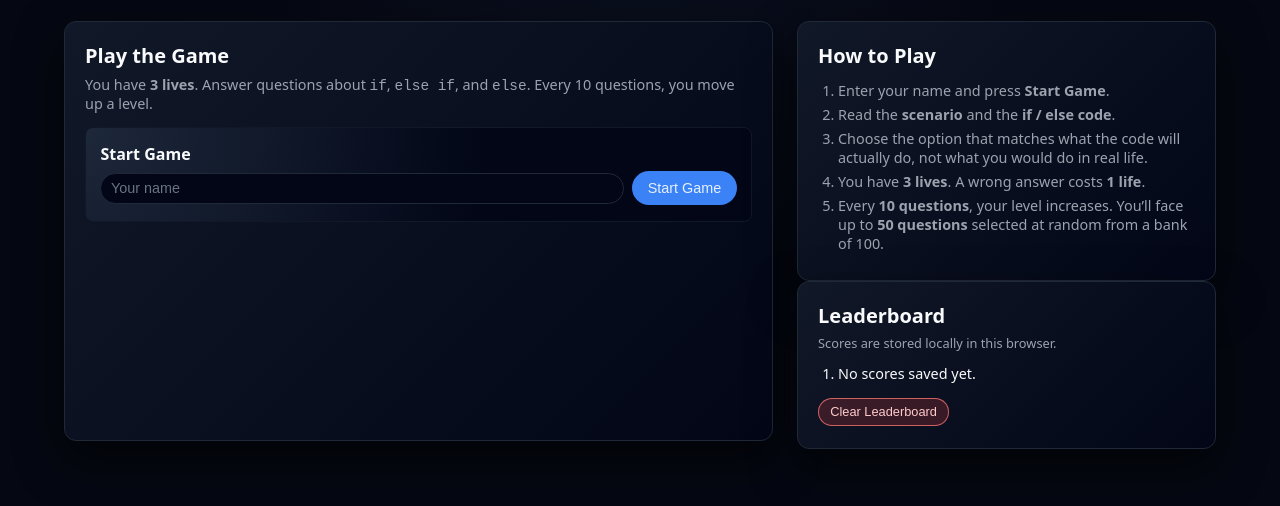
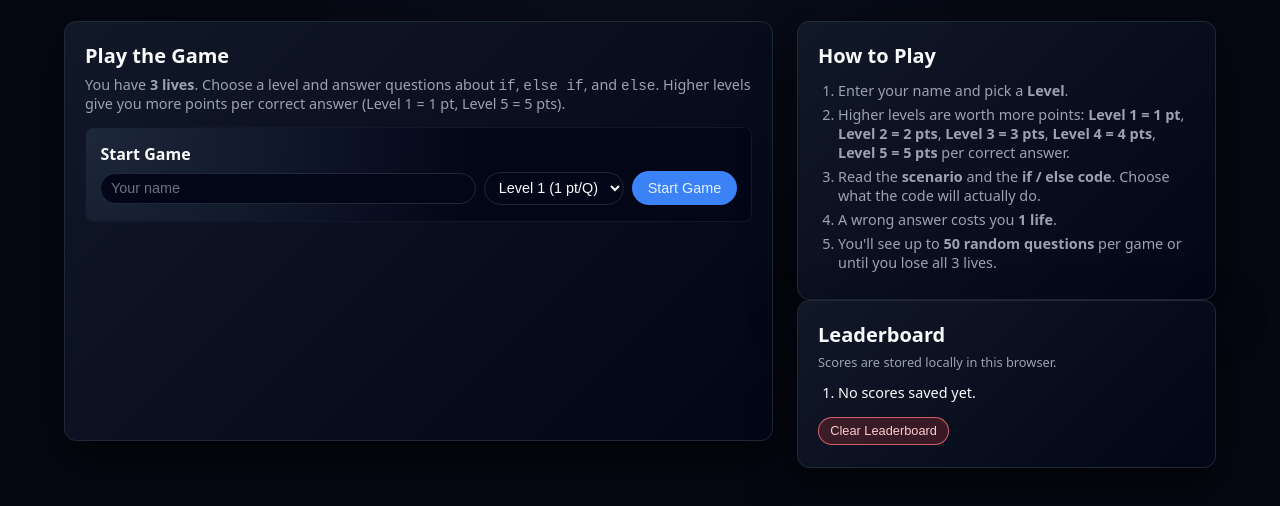
Before and after one commit to christianinho1-a11y/A005Games, a plain HTML site: page if_else_escape.html in a window 1280 px wide. Shown: the part 114-620 px from the top of the page. Drawn offline with Linux system fonts and the light colour scheme.

Commit message:
Update if_else_escape.html

```diff
--- a/if_else_escape.html
+++ b/if_else_escape.html
@@ -32,9 +32,10 @@
         <header class="card-header">
           <h2 class="card-title">Play the Game</h2>
           <p class="card-subtitle">
-            You have <strong>3 lives</strong>. Answer questions about
-            <code>if</code>, <code>else if</code>, and <code>else</code>.
-            Every 10 questions, you move up a level.
+            You have <strong>3 lives</strong>. Choose a level and answer
+            questions about <code>if</code>, <code>else if</code>, and
+            <code>else</code>. Higher levels give you more points per correct
+            answer (Level 1 = 1 pt, Level 5 = 5 pts).
           </p>
         </header>
 
@@ -49,6 +50,16 @@
               class="input"
               placeholder="Your name"
             />
+
+            <label for="levelSelect" class="sr-only">Level</label>
+            <select id="levelSelect" class="input" style="max-width: 140px;">
+              <option value="1">Level 1 (1 pt/Q)</option>
+              <option value="2">Level 2 (2 pts/Q)</option>
+              <option value="3">Level 3 (3 pts/Q)</option>
+              <option value="4">Level 4 (4 pts/Q)</option>
+              <option value="5">Level 5 (5 pts/Q)</option>
+            </select>
+
             <button id="startGameBtn" class="btn">Start Game</button>
           </div>
         </div>
@@ -109,23 +120,24 @@
             <h2 class="card-title">How to Play</h2>
           </header>
           <ol class="info-list">
-            <li>Enter your name and press <strong>Start Game</strong>.</li>
+            <li>Enter your name and pick a <strong>Level</strong>.</li>
+            <li>
+              Higher levels are worth more points:
+              <strong>Level 1 = 1 pt</strong>,
+              <strong>Level 2 = 2 pts</strong>,
+              <strong>Level 3 = 3 pts</strong>,
+              <strong>Level 4 = 4 pts</strong>,
+              <strong>Level 5 = 5 pts</strong> per correct answer.
+            </li>
             <li>
               Read the <strong>scenario</strong> and the
-              <strong>if / else code</strong>.
+              <strong>if / else code</strong>. Choose what the code will
+              actually do.
             </li>
+            <li>A wrong answer costs you <strong>1 life</strong>.</li>
             <li>
-              Choose the option that matches what the code will actually do,
-              not what you would do in real life.
-            </li>
-            <li>
-              You have <strong>3 lives</strong>. A wrong answer costs
-              <strong>1 life</strong>.
-            </li>
-            <li>
-              Every <strong>10 questions</strong>, your level increases.
-              You’ll face up to <strong>50 questions</strong> selected at random
-              from a bank of 100.
+              You'll see up to <strong>50 random questions</strong> per game or
+              until you lose all 3 lives.
             </li>
           </ol>
         </section>
```
